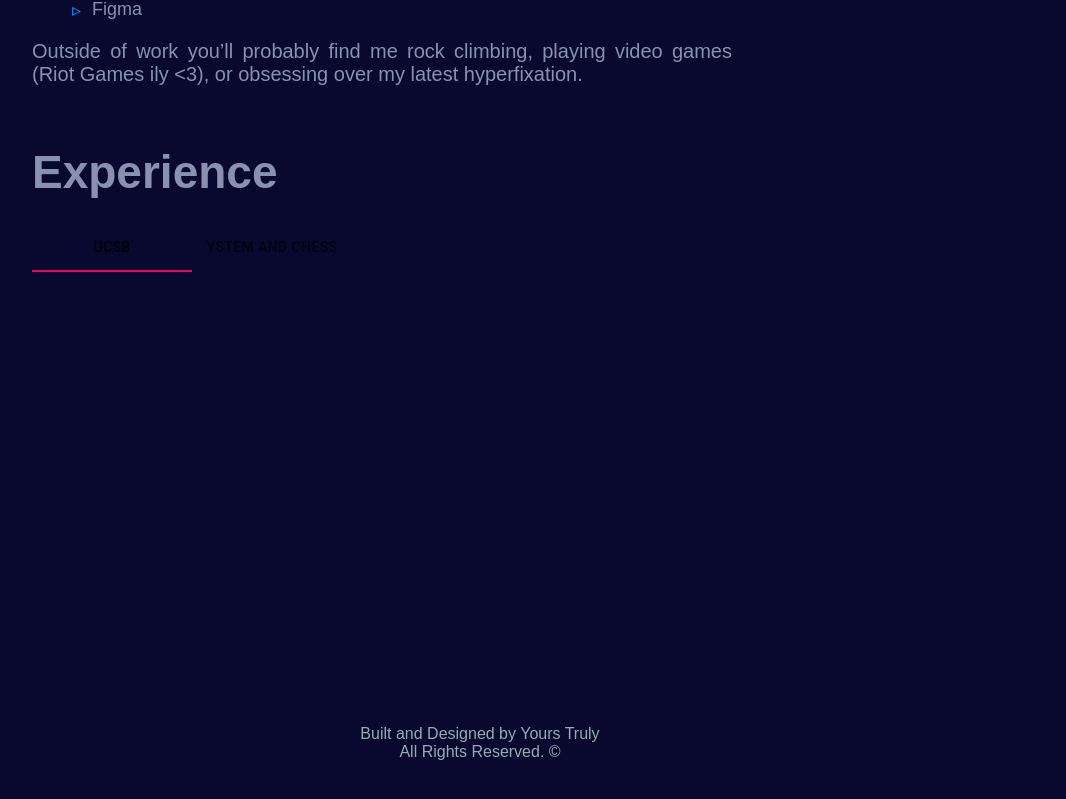
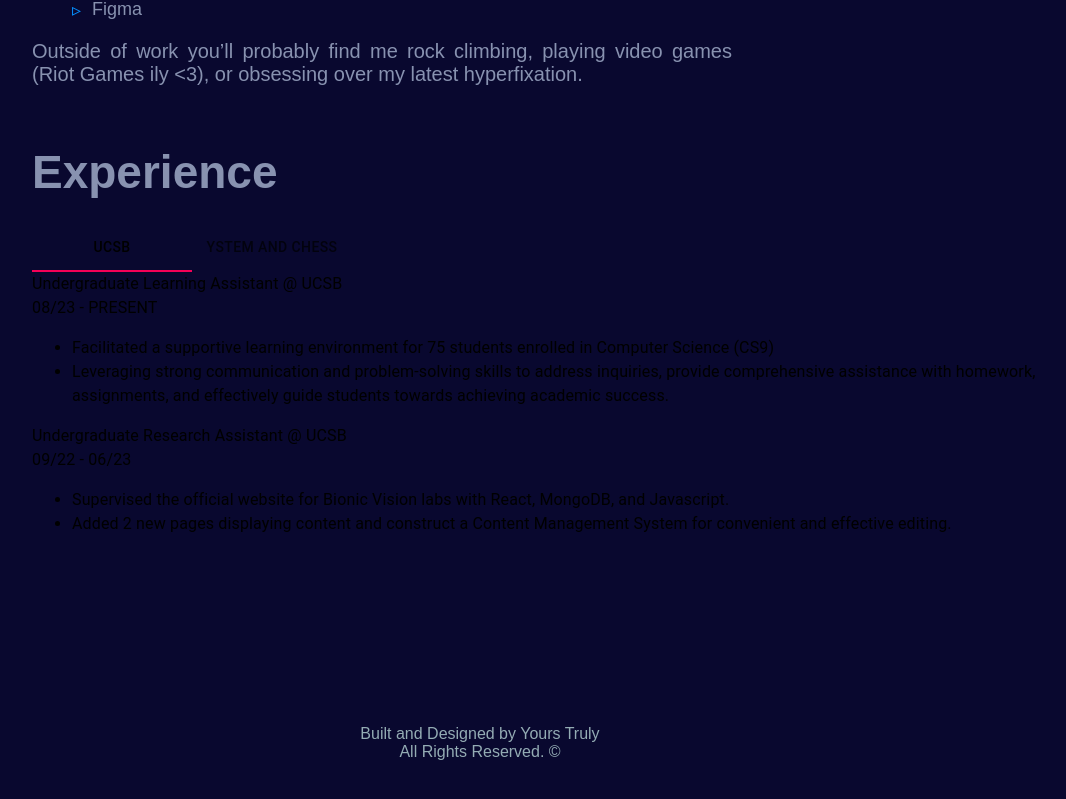
Before and after one commit to Johnsonchan105/johnsonchan105.github.io, a React (Create React App) app: page / in a window 1280 px wide. Shown: the part 889-1688 px from the top of the page, without its empty margins (160-1226 px from the left). Built offline with nearby package versions, Linux system fonts and the light colour scheme.

Commit message:
experience list

```diff
--- a/src/components/ExperienceList.js
+++ b/src/components/ExperienceList.js
@@ -1,6 +1,5 @@
 import React from 'react';
 import PropTypes from "prop-types";
-import { makeStyles } from '@material-ui/core/styles';
 import FadeInSection from "./FadeInSection";
 import Tabs from "@material-ui/core/Tabs";
 import Tab from "@material-ui/core/Tab";
@@ -85,11 +84,36 @@ const ExperienceList = () => {
             <Tabs
                 value = {value}
                 onChange={handleChange}
+                variant={"scrollable"}
             >
                 {Object.keys(experienceItems).map((key, i) => (
                     <Tab label={key} {...a11yProps(i)} />
                 ))}
             </Tabs>
+            {Object.keys(experienceItems).map((key, i) => (
+                Object.keys(experienceItems[key]).map((role, j) => (
+                    <TabPanel value={value} index={i}>
+                        <span className="joblist-job-title">
+                            {role + " "}
+                        </span>
+                        <span className="joblist-job-company">
+                            {key}
+                        </span>
+                        <div className="joblist-duration">
+                            {experienceItems[key][role]["duration"]}
+                        </div>
+                        <ul className="job-description">
+                            {experienceItems[key][role]["desc"].map(function (descItem, k) {
+                                return (
+                                    <FadeInSection>
+                                        <li key={k}>{descItem}</li>
+                                    </FadeInSection>
+                                );
+                            })}
+                        </ul>
+                    </TabPanel>
+                ))
+            ))}
         </div>
     );
 }
```
Also changed, not shown: src/components/Resume.js (deleted, +0 -16 lines).
